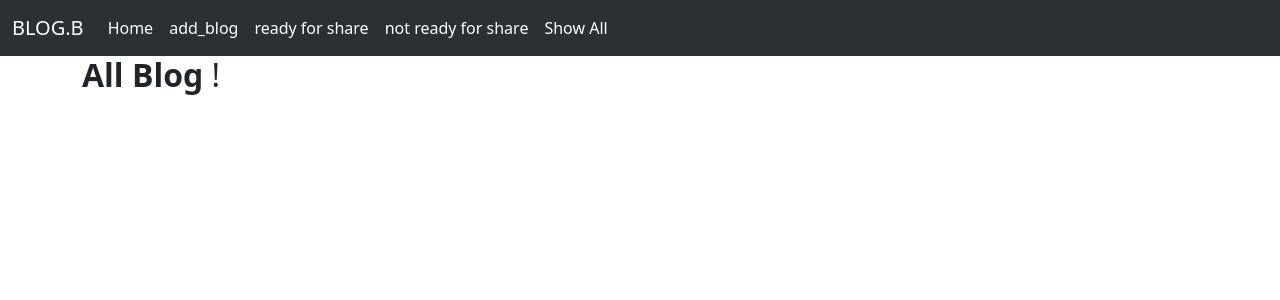
After one commit to TUWAIQ-PYTHON-5/LAB_ORM_1, a Django app: page /show_all in a window 1280 px wide. The commit adds this page. Shown: the top 300 px of the page. Run offline with Django 4.2, Linux system fonts and the light colour scheme; data that the repository does not hold is empty.

Commit message:
Final edit

```diff
--- a/blog/main/models.py
+++ b/blog/main/models.py
@@ -3,6 +3,7 @@ from django.db import models
 # Create your models here.
 
 class Post (models.Model):
+
     Title = models.CharField(max_length=1024)
     Content = models.TextField()
     is_published = models.BooleanField()
--- a/blog/main/templates/main/base.html
+++ b/blog/main/templates/main/base.html
@@ -28,6 +28,9 @@
               <li class="nav-item">
                 <a class="nav-link active" aria-current="page" href="{% url 'main:not_ready_share' %}">not ready for share</a>
               </li>
+              <li class="nav-item">
+                <a class="nav-link active" aria-current="page" href="{% url 'main:show_all' %}">Show All </a>
+              </li>
 
 
 
--- /dev/null
+++ b/blog/main/templates/main/show_all.html
@@ -0,0 +1,22 @@
+{% extends 'main/base.html' %}
+
+{% block content %}
+<div class="container">
+    <h2>  <strong>All Blog</strong> !</h2>
+
+    <div class="row">
+        {% for blog in all_blog %}
+            <div class="col-3">
+                <div class="p-4 shadow" >
+                    <h4>{{ blog.Title }}</h4>
+                    <h6>Details : {{ blog.Content }}</h6>
+                    <h6>date & Time: {{ blog.publish_date }}</h6>
+                    <h6>date & Time: {{ blog.is_published }}</h6>
+                </div>
+            </div>
+        {% endfor %}
+
+
+    </div>
+</div>
+{% endblock %}
--- a/blog/main/urls.py
+++ b/blog/main/urls.py
@@ -7,6 +7,7 @@ urlpatterns = [
     path('' , views.home_page , name='home_page'),
     path('add/' , views.add_new_blog , name='add_blog'),
     path('ready_to_share/', views.show_only_what_is_ready_for_publish , name='ready_share'),
-    path('not_ready_to_share/', views.show_only_what_is_not_ready_for_publish , name='not_ready_share')
+    path('not_ready_to_share/', views.show_only_what_is_not_ready_for_publish , name='not_ready_share'),
+    path('show_all' , views.show_all , name='show_all')
 
 ]
--- a/blog/main/views.py
+++ b/blog/main/views.py
@@ -29,3 +29,9 @@ def show_only_what_is_not_ready_for_publish(request : HttpRequest):
     not_ready_blog = Post.objects.filter(is_published = False)
     context = {'not_ready_blog':not_ready_blog}
     return render(request , 'main/show_not_ready_blog.html' , context)
+
+
+def show_all(request : HttpRequest):
+    All_blog = Post.objects.all()
+    context = {'all_blog' : All_blog}
+    return render(request , 'main/show_all.html' , context)
```
Also changed, not shown: blog/blog/settings.py (+7 -2 lines), blog/main/migrations/0002_post_starta.py (added), blog/main/migrations/0003_remove_post_starta.py (added).
